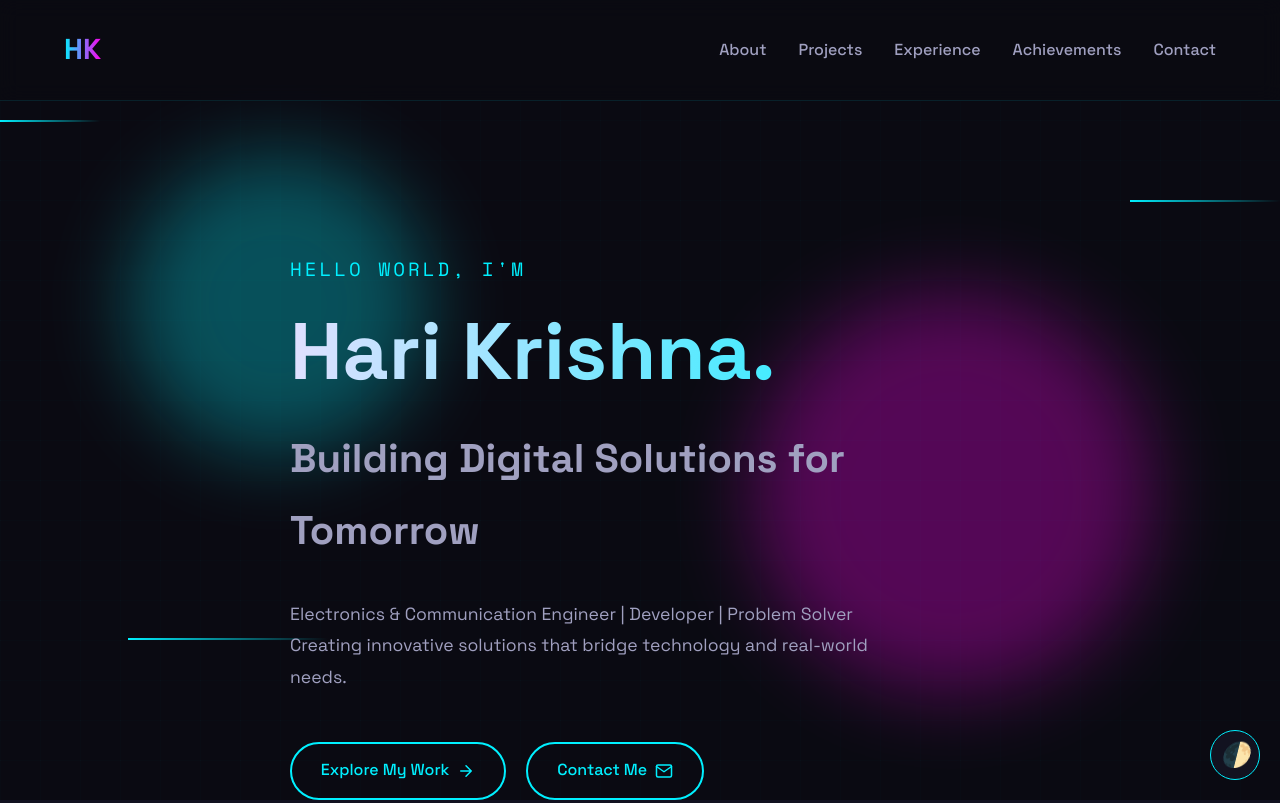
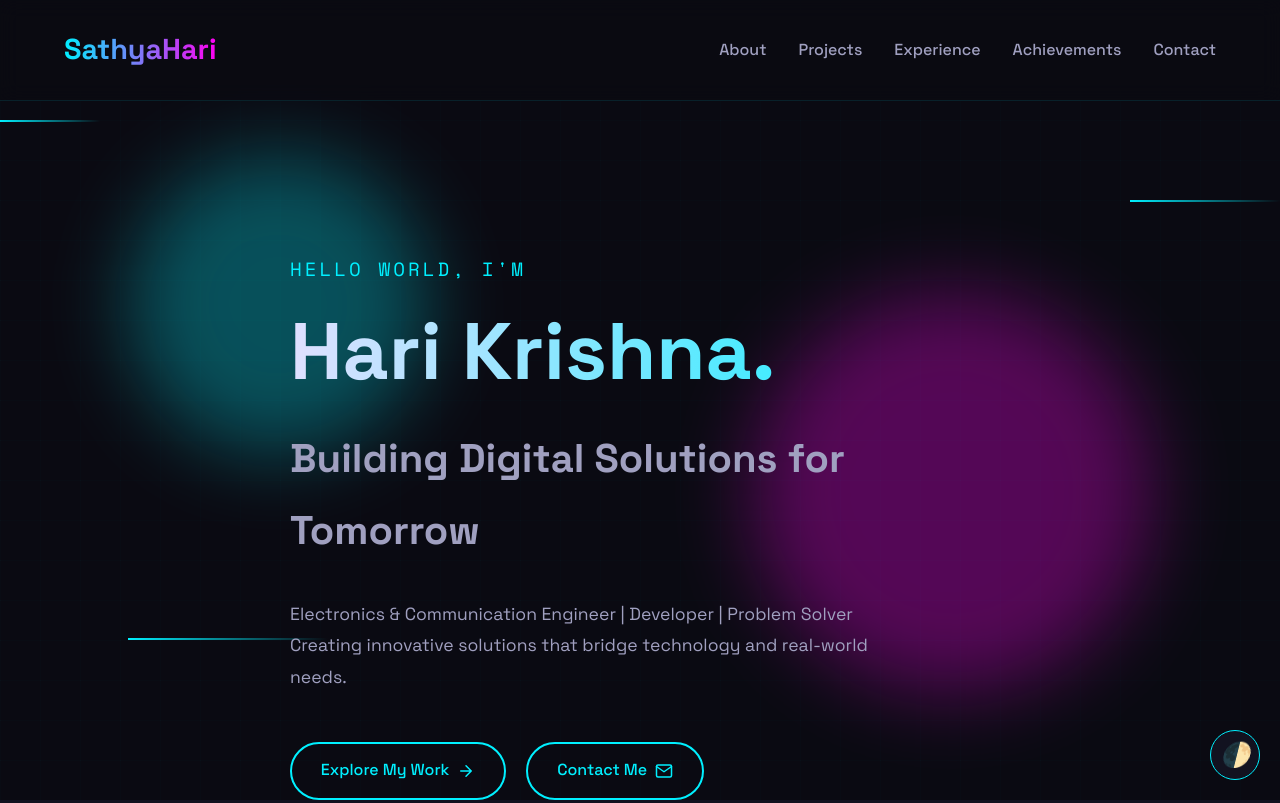
Before and after one commit to Harikrishna9875/portfoliowebsite, a plain HTML site: page index.html in a window 1280 px wide. Shown: the top 803 px of the page. Drawn offline with nearby package versions, Linux system fonts and the light colour scheme.

Commit message:
index.html

```diff
--- a/index.html
+++ b/index.html
@@ -998,7 +998,7 @@
 <body>
     <!-- Cyberpunk Navigation -->
     <nav>
-        <a href="#" class="logo">HK</a>
+        <a href="#" class="logo">SathyaHari</a>
         <ul class="nav-links">
             <li><a href="#about" class="active">About</a></li>
             <li><a href="#projects">Projects</a></li>
```
